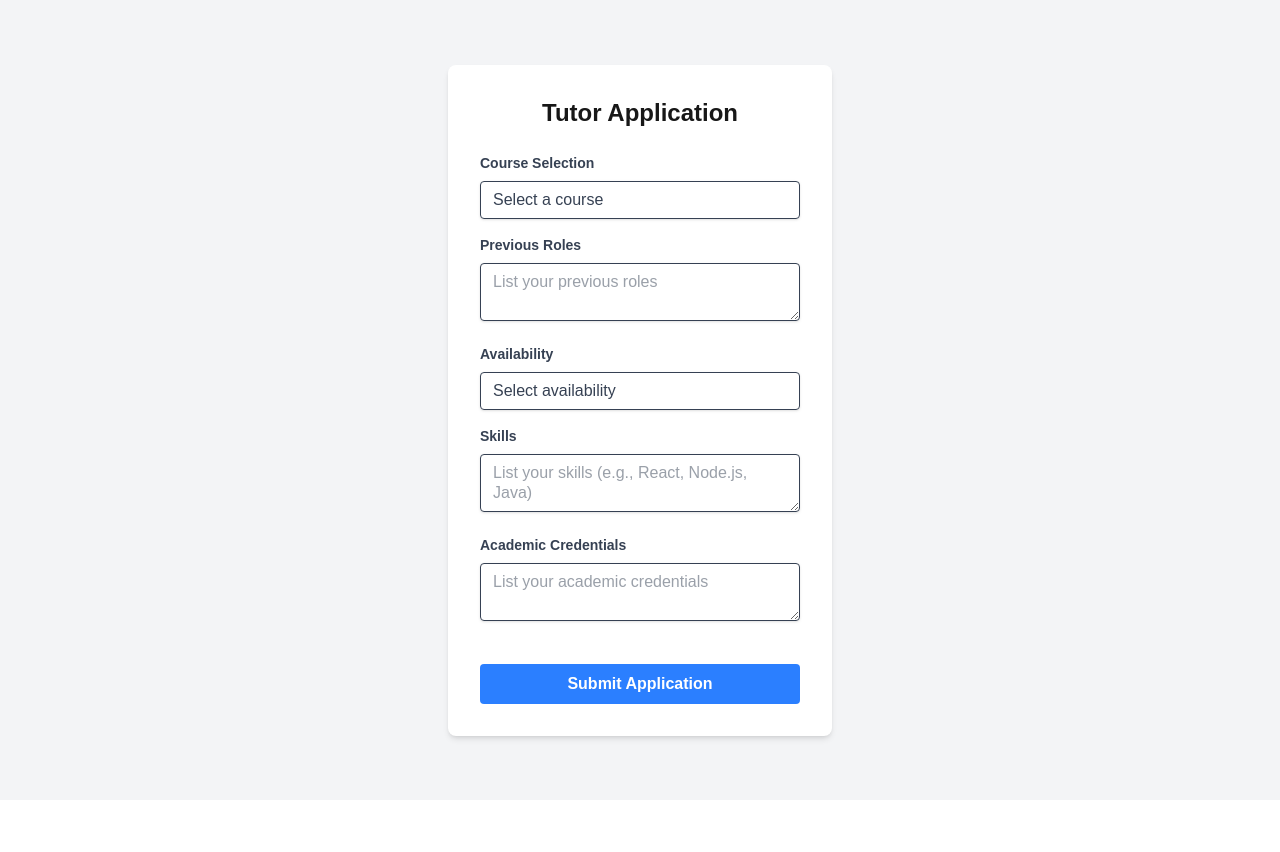
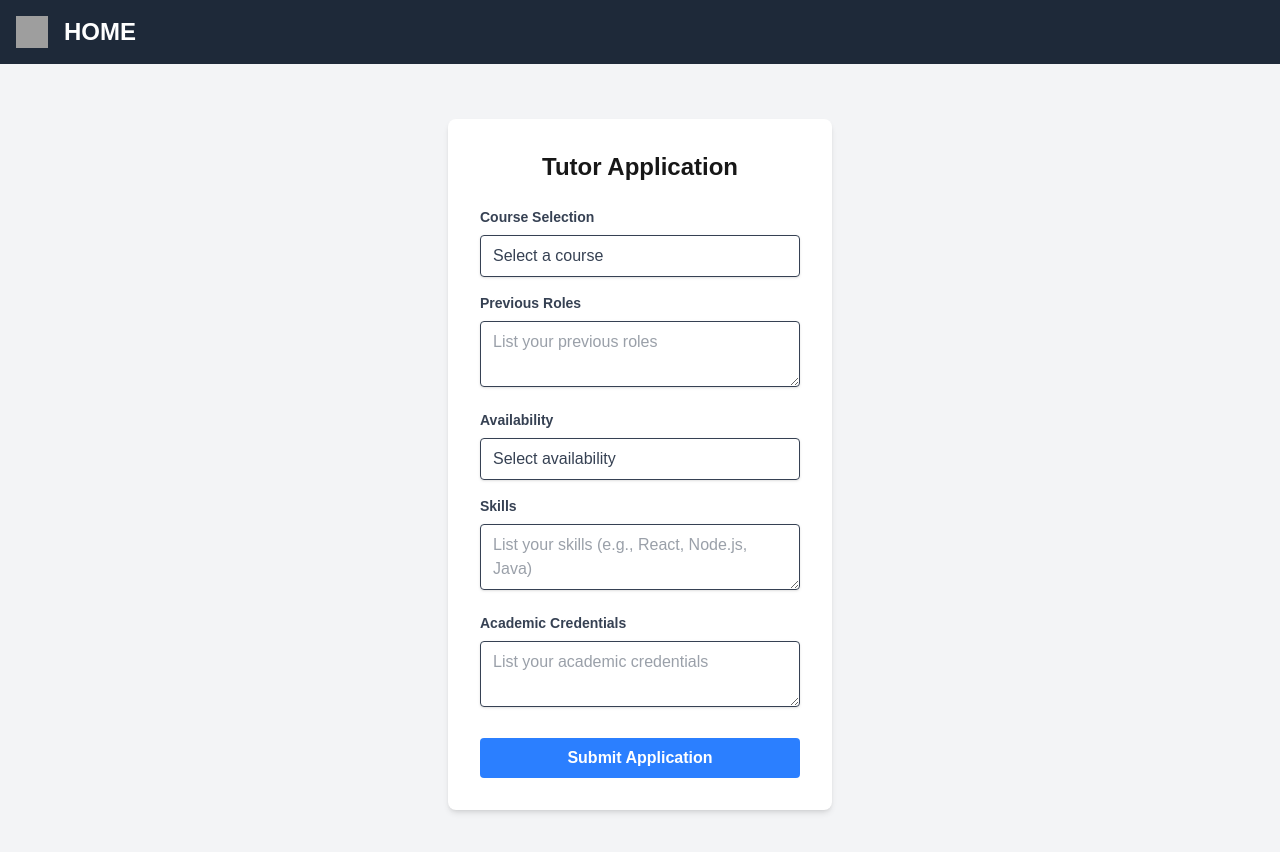
Before and after one commit to rmit-fsd-2025-s1/s4010802-s3939929-a2, a Next.js app: page /tutor in a window 1280 px wide. Shown: the top 852 px of the page. Before the commit the page ends 800 px from the top, so only its background shows below. Built offline with nearby package versions, Linux system fonts and the light colour scheme; grey boxes are pictures that could not be loaded.

Commit message:
home and other pages modified

```diff
--- a/src/components/Navigation.tsx
+++ b/src/components/Navigation.tsx
@@ -5,12 +5,22 @@ export default function Navigation() {
   const { user, logout } = useAuth();
 
   return (
-    <nav className="bg-gray-800 text-white p-15">
+    <nav className="bg-gray-800 text-white p-4">
       <div className="container mx-auto flex justify-between items-center">
         <div className="flex items-center gap-4">
-          <Link href="/" className="text-x20 font-bold">
+          {/* Logo image next to HOME */}
+          <Link href="/">
+            <img
+              src="https://cdn-icons-png.flaticon.com/512/1946/1946488.png"
+              alt="Site Logo"
+              className="w-8 h-8"
+            />
+          </Link>
+
+          <Link href="/" className="text-2xl font-bold">
             HOME
           </Link>
+
           {user && (
             <Link
               href="/forum"
@@ -20,7 +30,10 @@ export default function Navigation() {
             </Link>
           )}
         </div>
-        {/* <div>
+
+        {/* You can uncomment this block to enable login/logout buttons again */}
+        {/*
+        <div>
           {user ? (
             <div className="flex items-center gap-4">
               <span>Welcome, {user.username}!</span>
@@ -36,10 +49,11 @@ export default function Navigation() {
               href="/login"
               className="bg-blue-500 px-4 py-2 rounded hover:bg-blue-600"
             >
-              Logn
+              Login
             </Link>
           )}
-        </div> */}
+        </div>
+        */}
       </div>
     </nav>
   );
--- a/src/pages/index.tsx
+++ b/src/pages/index.tsx
@@ -1,10 +1,37 @@
 import Link from "next/link";
 import Head from "next/head";
 import { useAuth } from "../context/AuthContext";
-import Navigation from "../components/Navigation";
+import { useState, useEffect } from "react";
 
 export default function Home() {
-  const { user } = useAuth(); // Check if the user is logged in
+  const { user } = useAuth();
+
+  const slides = [
+    {
+      image:
+        "https://images.unsplash.com/photo-1549923746-c502d488b3ea?w=600&auto=format&fit=crop&q=60&ixlib=rb-4.0.3&ixid=M3wxMjA3fDB8MHxzZWFyY2h8NDB8fGpvYiUyMGhpcmUlMjBzdWNjZXNzJTIwZWR1Y2F0aW9ufGVufDB8fDB8fHww",
+      caption: "Quick Tutor-Lecturer Interaction",
+    },
+    {
+      image:
+        "https://plus.unsplash.com/premium_photo-1663126346116-f0ccaf232268?w=600&auto=format&fit=crop&q=60&ixlib=rb-4.0.3&ixid=M3wxMjA3fDB8MHxzZWFyY2h8OXx8dGVhY2hpbmd8ZW58MHx8MHx8fDA%3D",
+      caption: "Apply as a tutor in seconds",
+    },
+    {
+      image:
+        "https://media.istockphoto.com/id/1495320643/photo/smiling-female-teacher-working-on-laptop-in-the-classroom.webp?a=1&b=1&s=612x612&w=0&k=20&c=RWzlfCNTaN7f6fcl4eSTDu_Iw3UPGBEx82qIX9TE9iI=",
+      caption: "Examine as a lecturer",
+    },
+  ];
+
+  const [currentIndex, setCurrentIndex] = useState(0);
+
+  useEffect(() => {
+    const interval = setInterval(() => {
+      setCurrentIndex((prev) => (prev + 1) % slides.length);
+    }, 4000);
+    return () => clearInterval(interval);
+  }, []);
 
   return (
     <>
@@ -13,21 +40,70 @@ export default function Home() {
         <meta name="description" content="Welcome to the home page" />
       </Head>
 
-      <Navigation />
-      <div className="container mx-auto px-4 py-8 text-center">
-        <p className="text-gray-600 text-2xl font-bold">WELCOME</p>
-
-        {!user && ( // Show login button only if the user is NOT logged in
-          <div className="mt-30">
+      <nav className="bg-gray-800 text-white p-4">
+        <div className="container mx-auto flex justify-between items-center">
+          <div className="flex items-center gap-4">
+            <Link href="/">
+              <img
+                src="https://cdn-icons-png.flaticon.com/512/25/25694.png"
+                alt="Home Logo"
+                className="w-8 h-8"
+              />
+            </Link>
+            <Link href="/" className="text-2xl font-bold">
+              HOME
+            </Link>
+          </div>
+          {!user && (
             <Link
               href="/login"
-              className="bg-blue-600 px-9 py-3 rounded text-white text-lg font-bold hover:bg-blue-600 transition"
+              className="bg-blue-500 px-4 py-2 rounded hover:bg-blue-600"
             >
               Login
             </Link>
-          </div>
+          )}
+        </div>
+      </nav>
+      <div className="container mx-auto px-4 py-12 text-center">
+        <p className="text-gray-700 text-3xl font-bold mb-2">WELCOME</p>
+        <p className="text-gray-500 mb-6">
+          Helping tutors and lecturers connect and collaborate effectively.
+        </p>
+
+        {user && (
+          <Link href={user.profession === "Tutor" ? "/tutor" : "/lecturer"}>
+            <button className="mt-6 bg-green-500 text-white px-4 py-2 rounded hover:bg-green-600">
+              Go to your Dashboard
+            </button>
+          </Link>
         )}
       </div>
+      <div className="relative max-w-4xl mx-auto mt-8">
+        <img
+          src={slides[currentIndex].image}
+          alt="Slide"
+          className="rounded-lg w-full h-100 object-cover shadow"
+        />
+        <div className="absolute bottom-4 left-4 bg-black bg-opacity-60 text-white px-4 py-2 rounded">
+          {slides[currentIndex].caption}
+        </div>
+        <button
+          onClick={() =>
+            setCurrentIndex((currentIndex - 1 + slides.length) % slides.length)
+          }
+          className="absolute top-1/2 left-2 transform -translate-y-1/2 text-white bg-gray-700 bg-opacity-50 hover:bg-opacity-75 rounded-full px-2 py-1"
+        >
+          ❮
+        </button>
+        <button
+          onClick={() => setCurrentIndex((currentIndex + 1) % slides.length)}
+          className="absolute top-1/2 right-2 transform -translate-y-1/2 text-white bg-gray-700 bg-opacity-50 hover:bg-opacity-75 rounded-full px-2 py-1"
+        >
+          ❯
+        </button>
+      </div>
+
+
     </>
   );
 }
--- a/src/pages/login.tsx
+++ b/src/pages/login.tsx
@@ -1,7 +1,8 @@
 import { useState } from "react";
 import { useRouter } from "next/router";
 import Head from "next/head";
-import { getStoredUsers } from "../types/user"; // Adjust the path if needed
+import { getStoredUsers } from "../types/user"; // Adjust path if needed
+import Navigation from "../components/Navigation"; // ✅ Import nav bar
 
 export default function LoginPage() {
   const [formData, setFormData] = useState({
@@ -38,6 +39,9 @@ export default function LoginPage() {
         <title>Login Page</title>
         <meta name="description" content="User login page" />
       </Head>
+
+      {/* ✅ Include Navigation bar at the top */}
+      <Navigation />
 
       <div className="min-h-screen flex items-center justify-center bg-gray-100">
         <div className="bg-white p-8 rounded-lg shadow-md w-96">
--- a/src/pages/tutor.tsx
+++ b/src/pages/tutor.tsx
@@ -1,7 +1,8 @@
 import { useState } from "react";
 import { useRouter } from "next/router";
 import Head from "next/head";
-import { saveTutorApplication } from "../types/tutorStorage"; // Adjust path if needed
+import { saveTutorApplication } from "../types/tutorStorage";
+import Navigation from "../components/Navigation";
 
 const TutorPage = () => {
   const [course, setCourse] = useState("");
@@ -27,7 +28,7 @@ const TutorPage = () => {
     saveTutorApplication(newApplication);
 
     alert("Application Submitted!");
-    router.push("/"); // Or redirect to a success page
+    router.push("/");
   };
 
   return (
@@ -36,11 +37,11 @@ const TutorPage = () => {
         <title>Tutor Page</title>
         <meta name="description" content="Enter Tutor credentials" />
       </Head>
+      <Navigation />
+
       <div className="min-h-screen flex items-center justify-center bg-gray-100">
         <div className="bg-white p-8 rounded-lg shadow-md w-96">
           <h1 className="text-2xl font-bold mb-6 text-center">Tutor Application</h1>
-
-          {/* Course Selection */}
           <div className="mb-4">
             <label className="block text-gray-700 text-sm font-bold mb-2">
               Course Selection
@@ -48,7 +49,7 @@ const TutorPage = () => {
             <select
               value={course}
               onChange={(e) => setCourse(e.target.value)}
-              className="shadow appearance-none border rounded w-full py-2 px-3 text-gray-700 leading-tight focus:outline-none focus:shadow-outline"
+              className="shadow appearance-none border rounded w-full py-2 px-3 text-gray-700"
             >
               <option value="">Select a course</option>
               <option value="COSC1234">COSC1234 - Full Stack Development</option>
@@ -56,8 +57,6 @@ const TutorPage = () => {
               <option value="COSC9876">COSC9876 - Machine Learning</option>
             </select>
           </div>
-
-          {/* Previous Roles */}
           <div className="mb-4">
             <label className="block text-gray-700 text-sm font-bold mb-2">
               Previous Roles
@@ -65,12 +64,10 @@ const TutorPage = () => {
             <textarea
               value={previousRoles}
               onChange={(e) => setPreviousRoles(e.target.value)}
-              className="shadow appearance-none border rounded w-full py-2 px-3 text-gray-700 leading-tight focus:outline-none focus:shadow-outline"
+              className="shadow appearance-none border rounded w-full py-2 px-3 text-gray-700"
               placeholder="List your previous roles"
             />
           </div>
-
-          {/* Availability */}
           <div className="mb-4">
             <label className="block text-gray-700 text-sm font-bold mb-2">
               Availability
@@ -78,15 +75,13 @@ const TutorPage = () => {
             <select
               value={availability}
               onChange={(e) => setAvailability(e.target.value)}
-              className="shadow appearance-none border rounded w-full py-2 px-3 text-gray-700 leading-tight focus:outline-none focus:shadow-outline"
+              className="shadow appearance-none border rounded w-full py-2 px-3 text-gray-700"
             >
               <option value="">Select availability</option>
               <option value="part-time">Part Time</option>
               <option value="full-time">Full Time</option>
             </select>
           </div>
-
-          {/* Skills */}
           <div className="mb-4">
             <label className="block text-gray-700 text-sm font-bold mb-2">
               Skills
@@ -94,12 +89,10 @@ const TutorPage = () => {
             <textarea
               value={skills}
               onChange={(e) => setSkills(e.target.value)}
-              className="shadow appearance-none border rounded w-full py-2 px-3 text-gray-700 leading-tight focus:outline-none focus:shadow-outline"
+              className="shadow appearance-none border rounded w-full py-2 px-3 text-gray-700"
               placeholder="List your skills (e.g., React, Node.js, Java)"
             />
           </div>
-
-          {/* Academic Credentials */}
           <div className="mb-6">
             <label className="block text-gray-700 text-sm font-bold mb-2">
               Academic Credentials
@@ -107,16 +100,14 @@ const TutorPage = () => {
             <textarea
               value={academicCredentials}
               onChange={(e) => setAcademicCredentials(e.target.value)}
-              className="shadow appearance-none border rounded w-full py-2 px-3 text-gray-700 mb-3 leading-tight focus:outline-none focus:shadow-outline"
+              className="shadow appearance-none border rounded w-full py-2 px-3 text-gray-700"
               placeholder="List your academic credentials"
             />
           </div>
-
-          {/* Submit Button */}
           <button
             type="submit"
             onClick={handleSubmit}
-            className="bg-blue-500 hover:bg-blue-700 text-white font-bold py-2 px-4 rounded focus:outline-none focus:shadow-outline w-full"
+            className="bg-blue-500 hover:bg-blue-700 text-white font-bold py-2 px-4 rounded w-full"
           >
             Submit Application
           </button>
```
